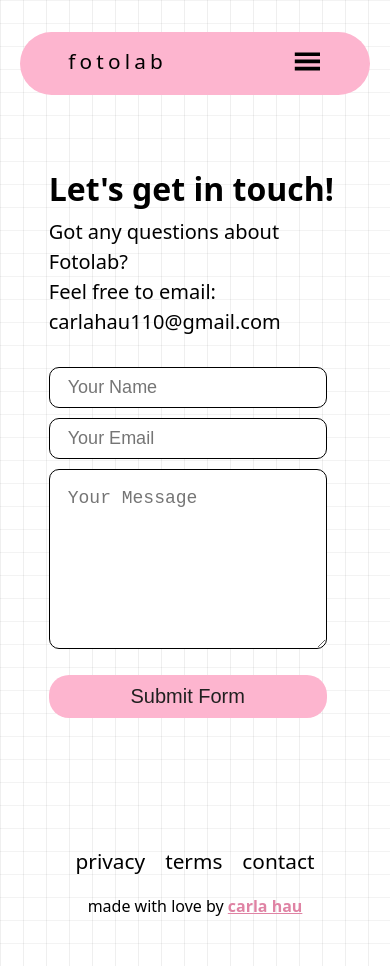
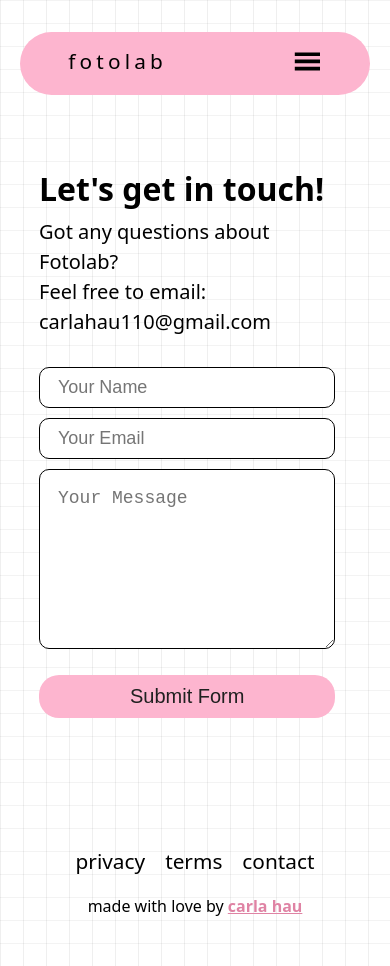
Before and after one commit to carlahauu/fotolab, a React (Vite) app: page /contact in a window 390 px wide. Built offline with nearby package versions, Linux system fonts and the light colour scheme.

Commit message:
Updated styling of contact page

```diff
--- a/src/styles/Contact.css
+++ b/src/styles/Contact.css
@@ -78,6 +78,6 @@
 
 @media screen and (max-width: 1100px){
     .contactContainer{
-        width: 75vw
+        width: 80vw
     }
 }
```
